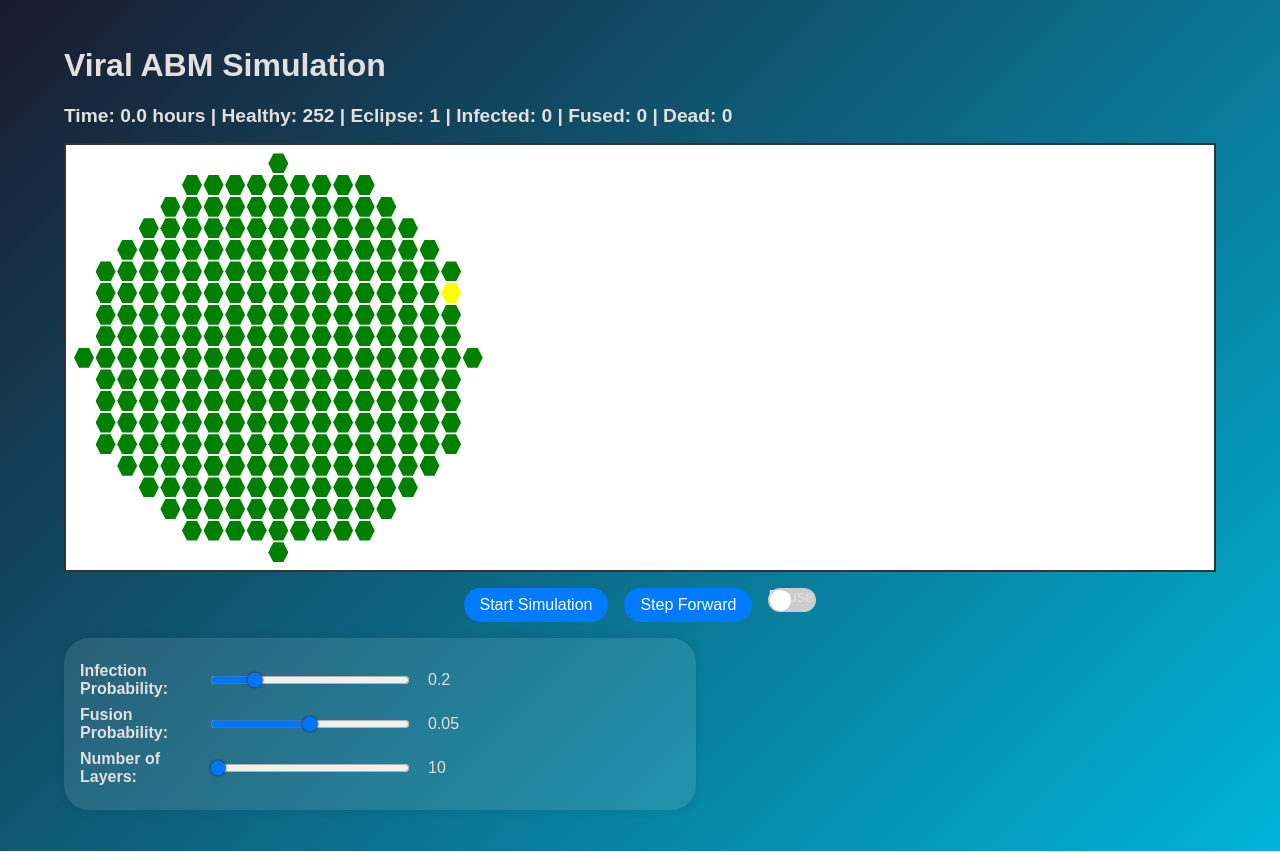
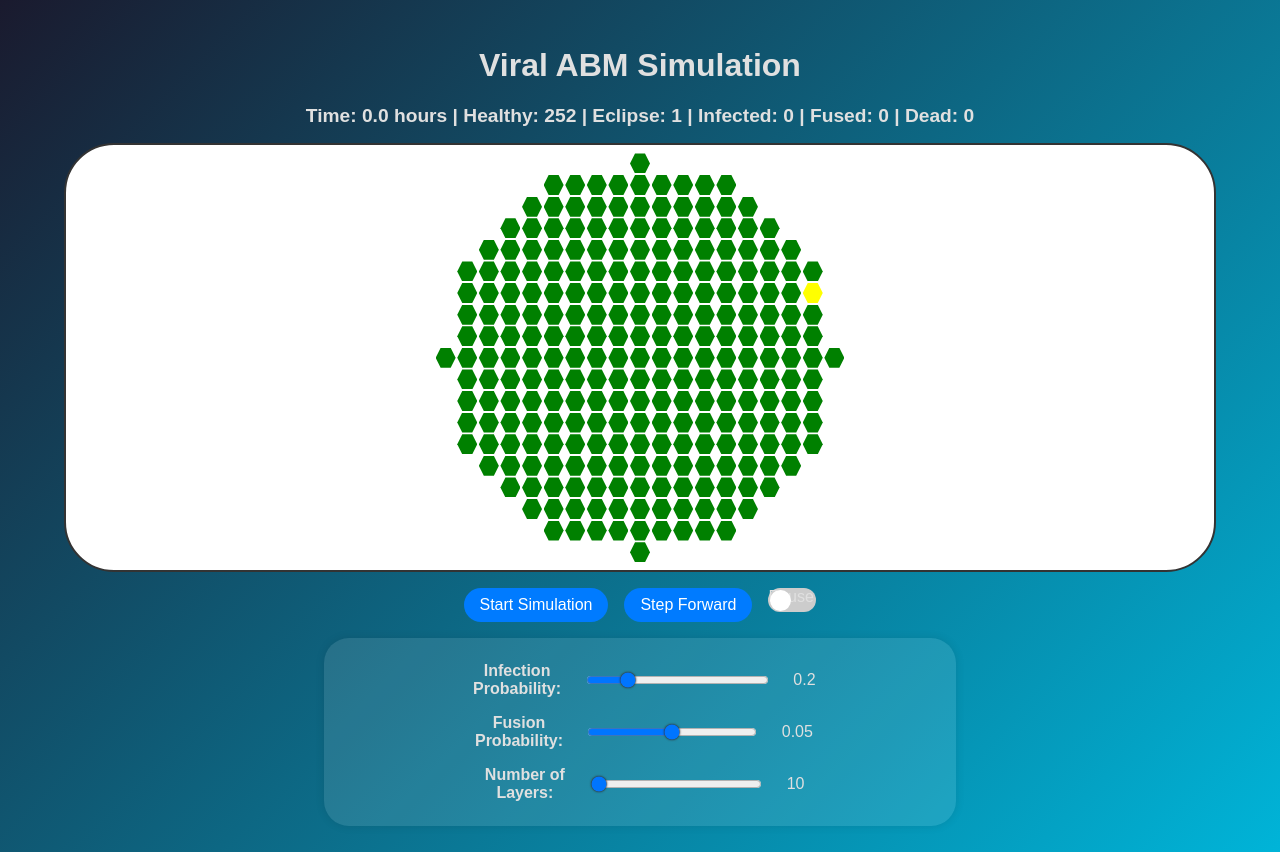
Before and after one commit to devtcu/ABM, a Flask app: page / in a window 1280 px wide. Run offline with Flask 3, Linux system fonts and the light colour scheme.

Commit message:
style updates

```diff
--- a/static/styles.css
+++ b/static/styles.css
@@ -16,12 +16,15 @@ h1, #status, .param label, .param span, .pause-label {
 
 h1 {
     font-size: clamp(1.5rem, 4vw, 2rem);
+    text-align: center;
+
 }
 
 #status {
     margin: 1rem 0;
     font-weight: bold;
     font-size: clamp(0.9rem, 2.5vw, 1.2rem);
+    text-align: center;
 }
 
 input[type="range"]::-webkit-slider-thumb {
@@ -48,8 +51,11 @@ input[type="range"]::-webkit-slider-thumb:active {
     background-color: #fff;
     padding: 0.5rem;
     border: 2px solid #333;
+    border-radius: 50px;
     max-width: 90vw;
     box-sizing: border-box;
+    justify-content: center;
+    align-items: center;
 }
 
 .cell {
@@ -76,6 +82,7 @@ input[type="range"]::-webkit-slider-thumb:active {
     flex-wrap: wrap;
     gap: 1rem;
     justify-content: center;
+
 }
 
 .control-button {
@@ -101,6 +108,12 @@ input[type="range"]::-webkit-slider-thumb:active {
     border-radius: 25px;
     box-shadow: 0 0 10px rgba(0,0,0,0.1);
     width: min(90%, 600px);
+    display: flex;
+    flex-direction: column;
+    align-items: center;
+    margin-left: auto;
+    margin-right: auto;
+
 }
 
 .param {
@@ -108,7 +121,10 @@ input[type="range"]::-webkit-slider-thumb:active {
     display: flex;
     align-items: center;
     flex-wrap: wrap;
-    gap: 0.5rem;
+    gap: 0.9rem;
+    justify-content: center;
+    text-align: center;
+
 }
 
 .param label {
```
